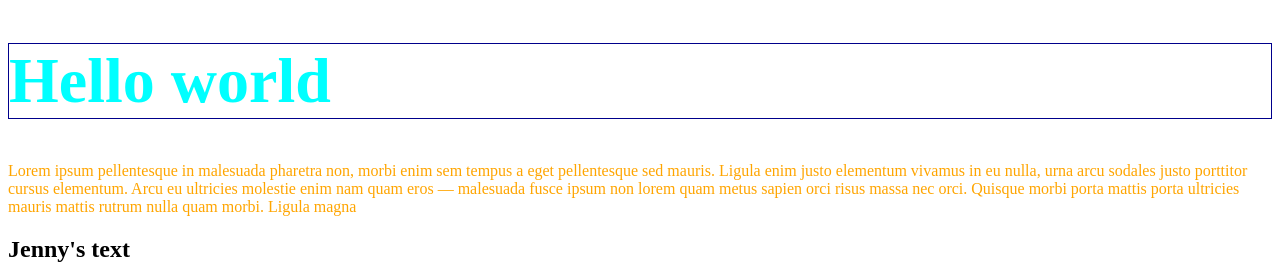
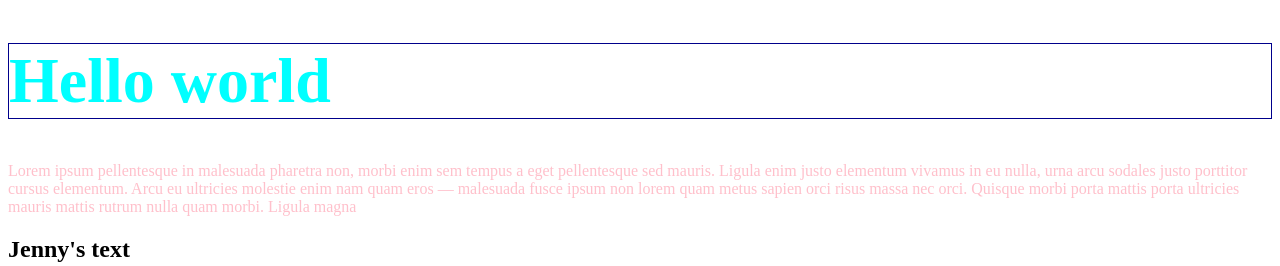
Before and after one commit to Jorlindstrom/Git-test, a plain HTML site: page index.html in a window 1280 px wide. Shown: the top 266 px of the page. Drawn offline with Linux system fonts and the light colour scheme.

Commit message:
changed to pink

```diff
--- a/main.css
+++ b/main.css
@@ -14,5 +14,5 @@ h2 {
 }
 
 p {
-    color: orange; main
+    color: pink;
 }
```
